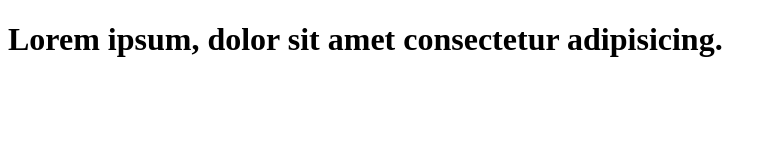
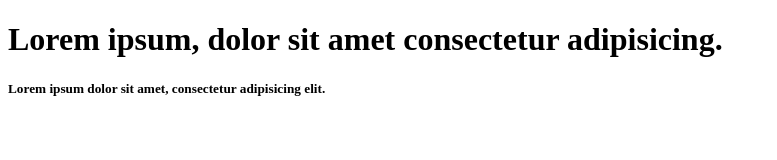
Before and after one commit to tahaasif04/Demo123, a plain HTML site: page index.html in a window 1280 px wide. Shown: the whole page, without its empty margins (0-777 px from the left). Drawn offline with Linux system fonts and the light colour scheme.

Commit message:
3rd commit

```diff
--- a/index.html
+++ b/index.html
@@ -8,5 +8,6 @@
 </head>
 <body>
     <h1>Lorem ipsum, dolor sit amet consectetur adipisicing.</h1>
+    <h5>Lorem ipsum dolor sit amet, consectetur adipisicing elit.</h5>
 </body>
 </html>
```
